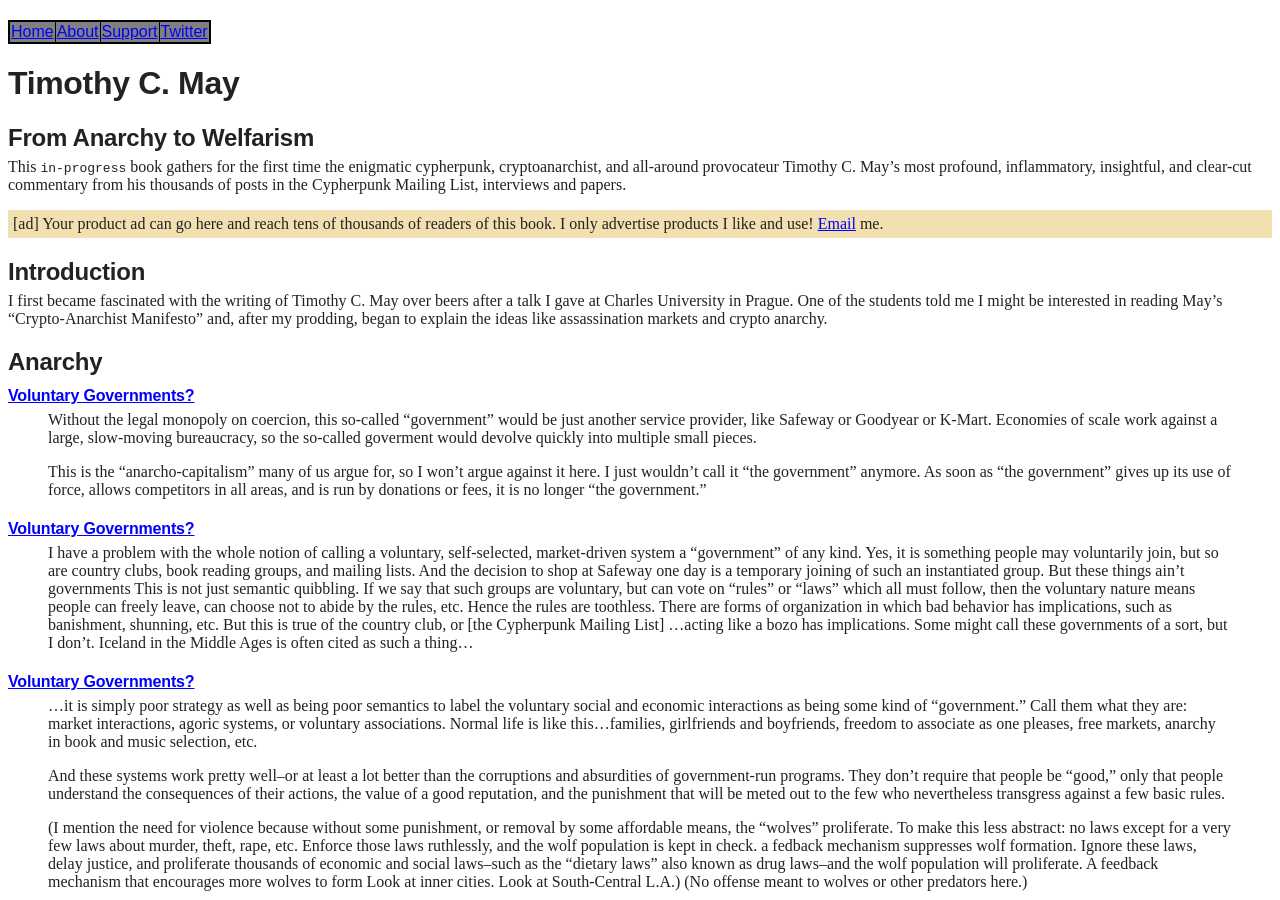
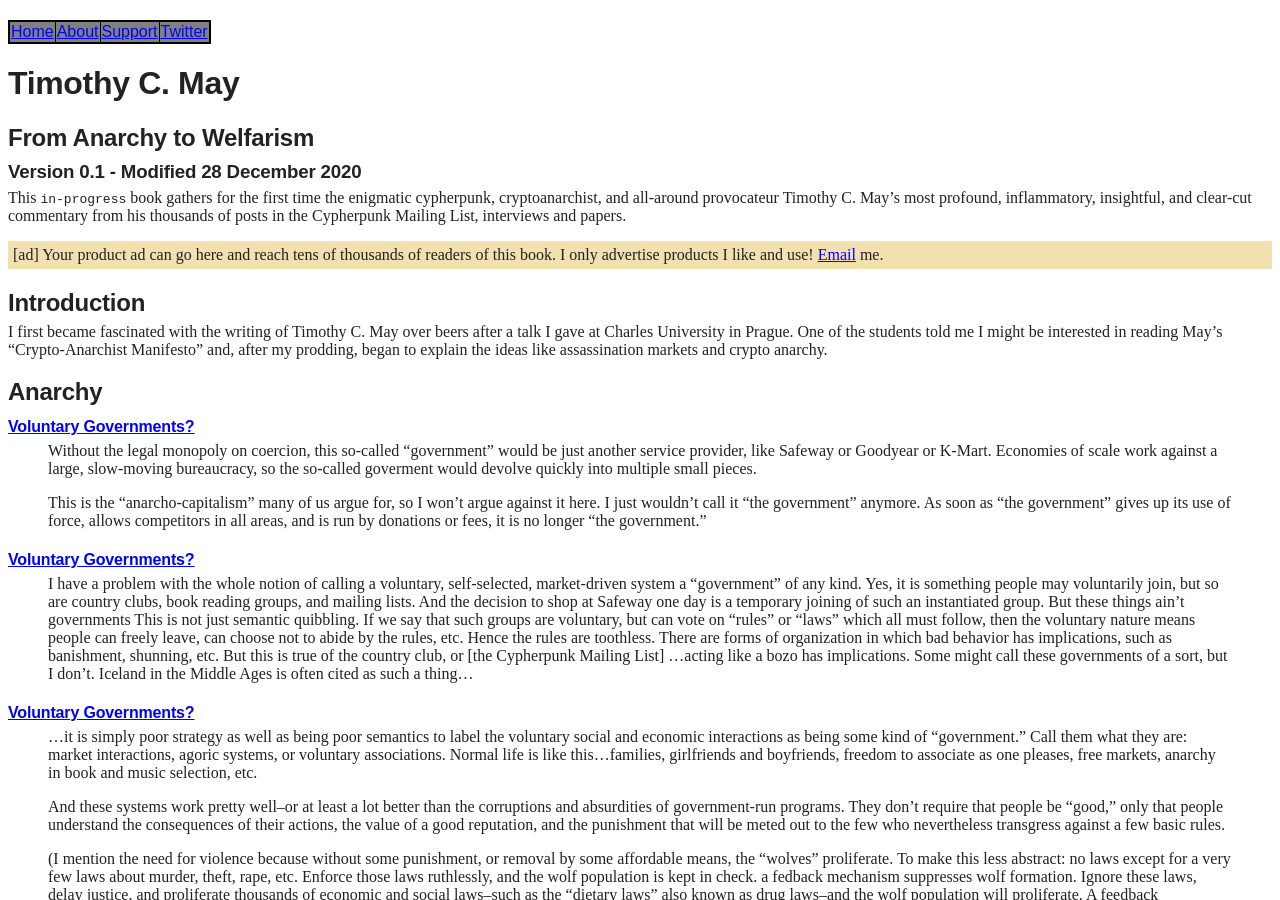
Before and after one commit to wakgill/deryk, a Jekyll site: the page built from tcm.md, in a window 1280 px wide and 900 px high. Built offline with Jekyll 4.4.1, drawn with Linux system fonts in a browser that asks for light colours.

Commit message:
Update tcm.md

```diff
--- a/tcm.md
+++ b/tcm.md
@@ -7,6 +7,9 @@ image: https://raw.githubusercontent.com/wakgill/deryk/main/assets/img/tmc.png
 # Timothy C. May
 
 ## From Anarchy to Welfarism
+
+### Version 0.1 - Modified 28 December 2020
+
 
 This <code>in-progress</code> book gathers for the first time the enigmatic cypherpunk, cryptoanarchist, and all-around provocateur Timothy C. May’s most profound, inflammatory, insightful, and clear-cut commentary from his thousands of posts in the Cypherpunk Mailing List, interviews and papers.
 
```
